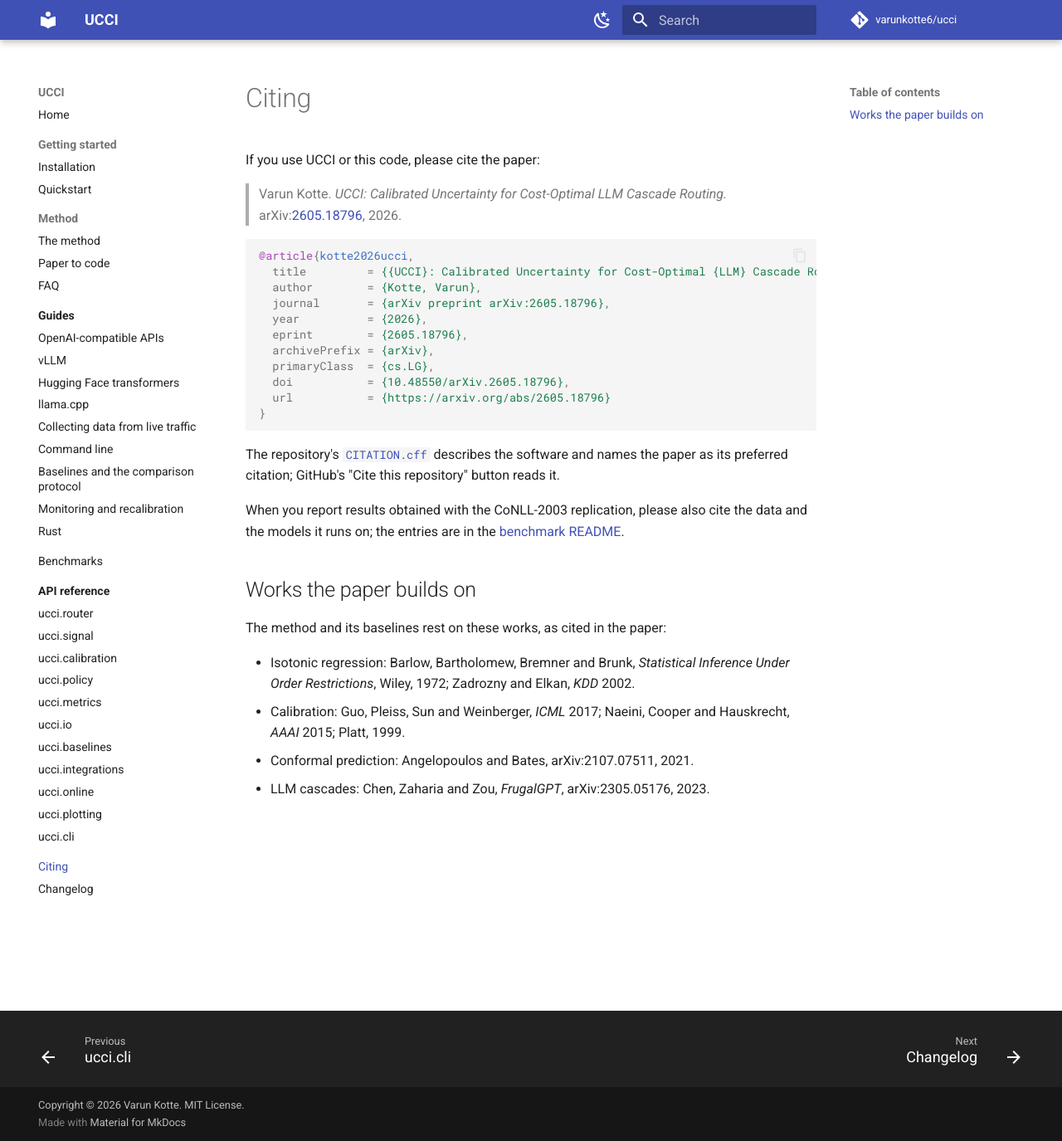
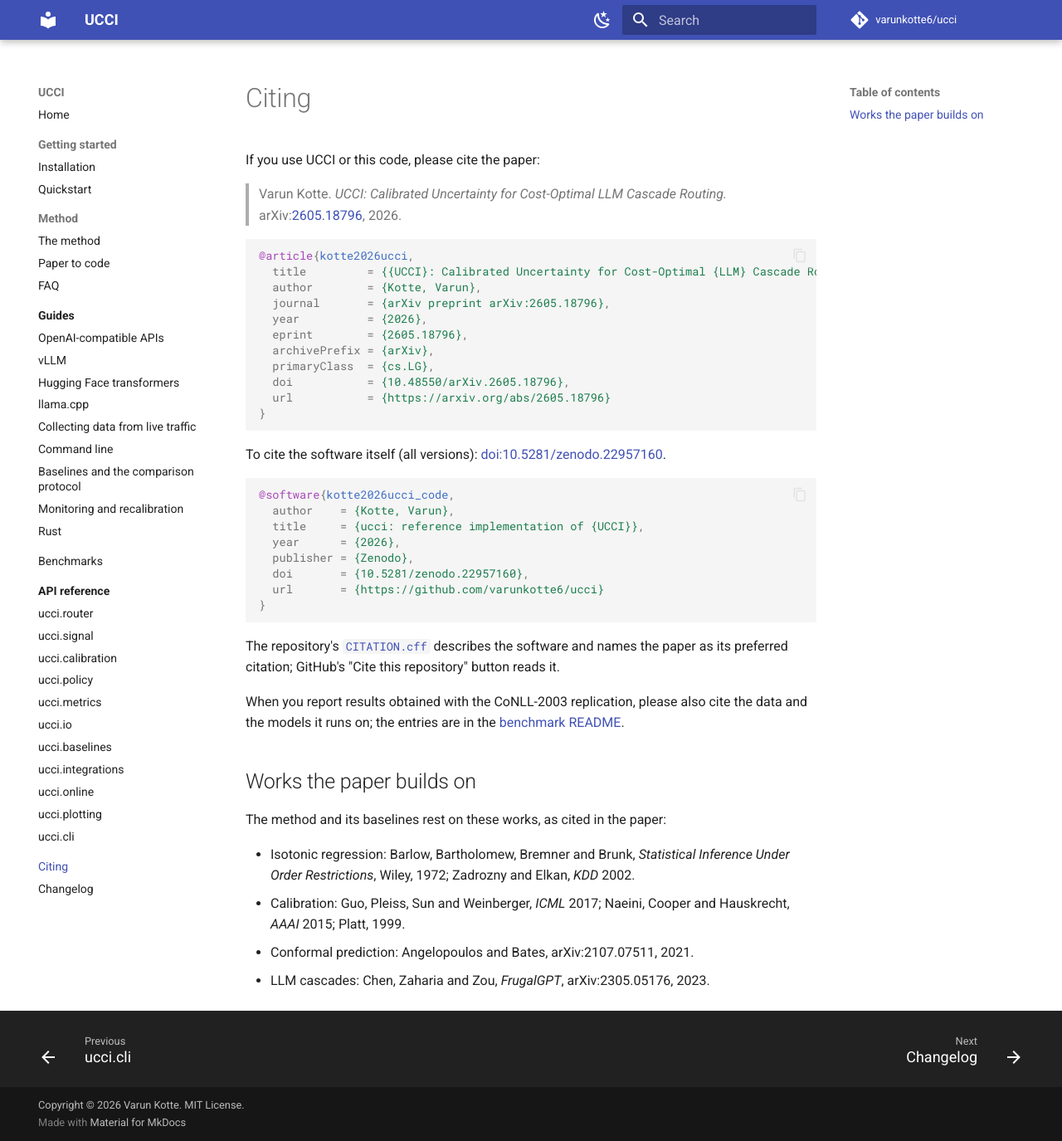
Before and after one commit to varunkotte6/ucci, an MkDocs documentation site: the page built from docs/citing.md, in a window 1280 px wide and 1375 px high. Shown: the whole window at 83% size. Built offline with MkDocs 1.6.1 and Material for MkDocs 9.7.7, drawn with Linux system fonts in a browser that asks for light colours; comment, search, counter and statistics services are not loaded.

Commit message:
Add Zenodo DOI

````diff
--- a/docs/citing.md
+++ b/docs/citing.md
@@ -16,6 +16,19 @@ If you use UCCI or this code, please cite the paper:
   primaryClass  = {cs.LG},
   doi           = {10.48550/arXiv.2605.18796},
   url           = {https://arxiv.org/abs/2605.18796}
+}
+```
+
+To cite the software itself (all versions): [doi:10.5281/zenodo.22957160](https://doi.org/10.5281/zenodo.22957160).
+
+```bibtex
+@software{kotte2026ucci_code,
+  author    = {Kotte, Varun},
+  title     = {ucci: reference implementation of {UCCI}},
+  year      = {2026},
+  publisher = {Zenodo},
+  doi       = {10.5281/zenodo.22957160},
+  url       = {https://github.com/varunkotte6/ucci}
 }
 ```
 
````
Also changed, not shown: README.md (+14 -0 lines), 1 other file.
